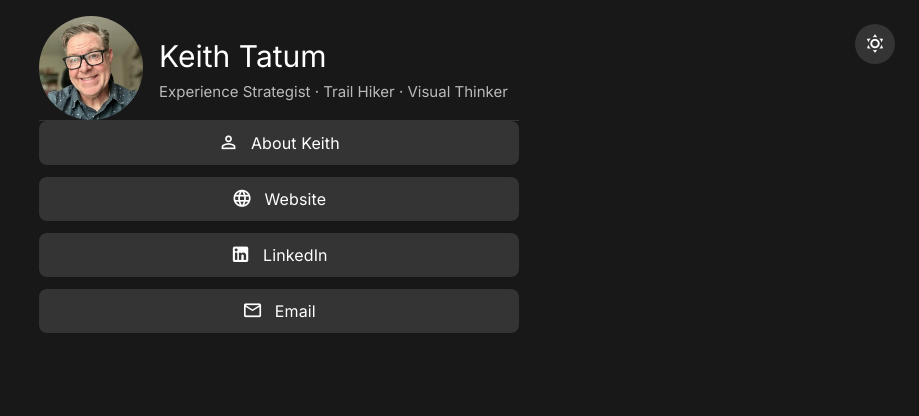
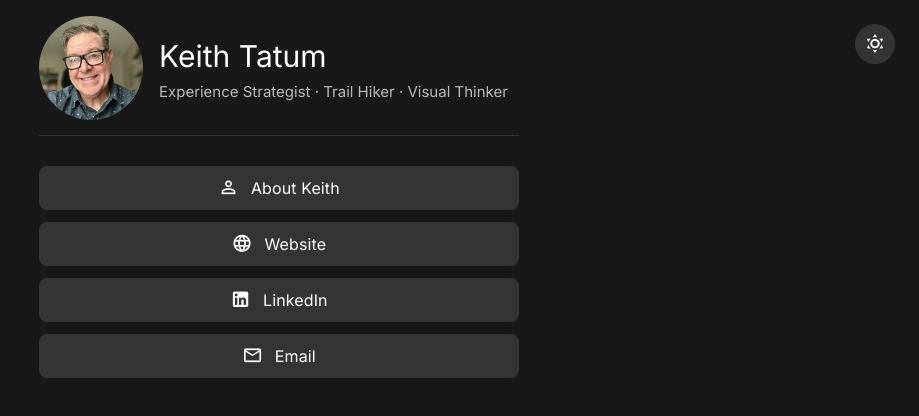
Before and after one commit to ktatumtrails/lesson-six, a Vue app: page / in a window 1280 px wide. Shown: the top 416 px of the page, without its empty margins (361-1280 px from the left). Built offline with nearby package versions, Linux system fonts and the light colour scheme.

Commit message:
Refactor HomeView: adjust divider layout and add padding to link buttons for improved spacing

```diff
--- a/src/views/HomeView.vue
+++ b/src/views/HomeView.vue
@@ -44,10 +44,12 @@ const links = [
             </div>
           </div>
 
-          <v-divider class="mb-6" />
+          <div style="padding: 15px 0;">
+            <v-divider />
+          </div>
 
           <!-- Link buttons -->
-          <div class="d-flex flex-column ga-3">
+          <div class="d-flex flex-column ga-3" style="padding-top: 15px;">
             <LinkButton
               label="About Keith"
               icon="mdi-account-outline"
```
